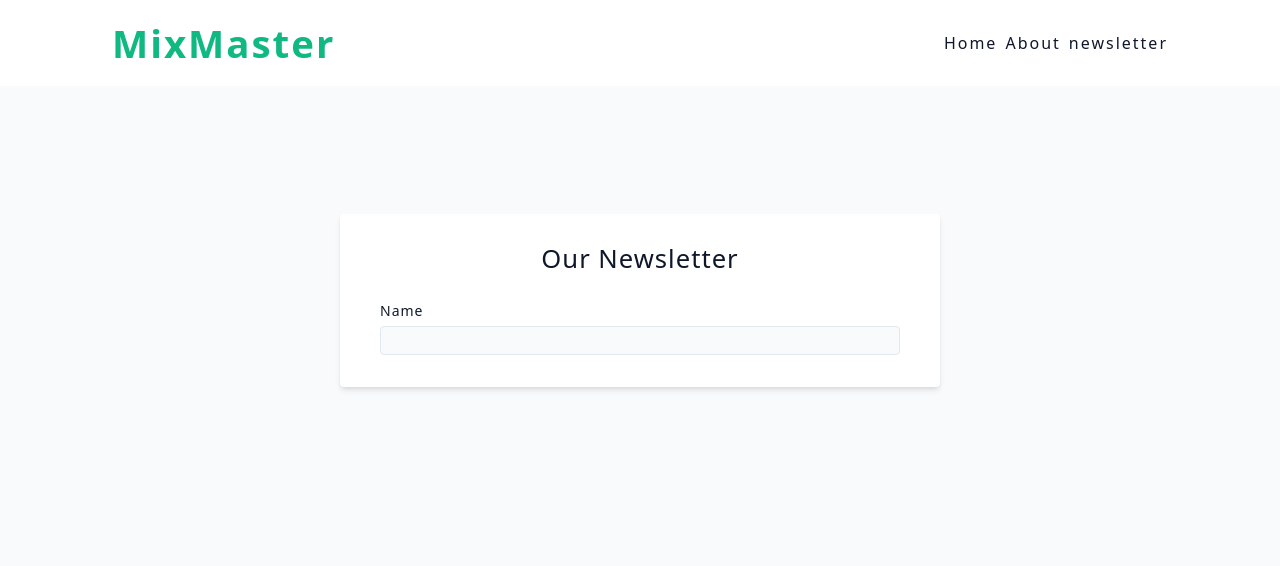
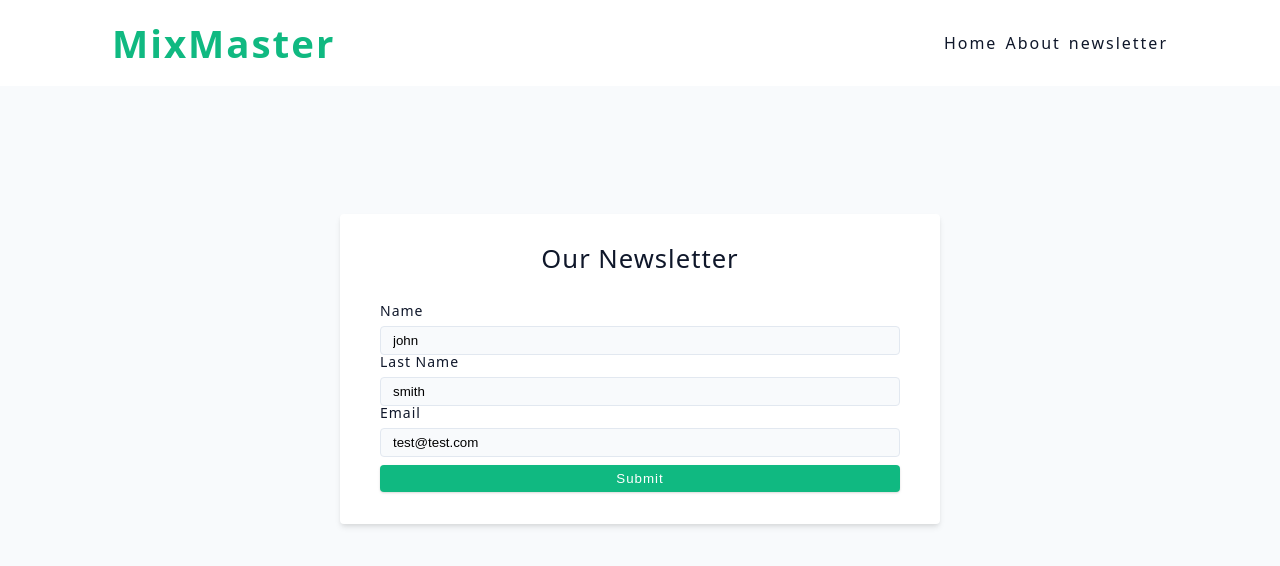
Before and after one commit to Eduardo5011/mix-master, a React (Vite) app: page /newsletter in a window 1280 px wide. Shown: the top 566 px of the page. Built offline with nearby package versions, Linux system fonts and the light colour scheme.

Commit message:
updated newsletter

```diff
--- a/src/App.jsx
+++ b/src/App.jsx
@@ -12,6 +12,7 @@
 
 import { loader as landingLoader } from "./pages/Landing";
 import { loader as singleCocktailLoader } from "./pages/Cocktail";
+import { action as newsletterAction } from "./pages/Newsletter";
 
 const router = createBrowserRouter([
   {
@@ -27,13 +28,14 @@
       },
       {
         path: "cocktail/:id",
-        errorElement: <SinglePageError/>,
+        errorElement: <SinglePageError />,
         loader: singleCocktailLoader,
         element: <Cocktail />,
       },
       {
         path: "newsletter",
         element: <Newsletter />,
+        action: newsletterAction,
       },
       {
         path: "about",
--- a/src/main.jsx
+++ b/src/main.jsx
@@ -2,6 +2,7 @@
 import ReactDOM from "react-dom/client";
 import App from "./App";
 import { ToastContainer } from "react-toastify";
+import 'react-toastify/dist/ReactToastify.css';
 
 import "./index.css";
 
--- a/src/pages/Newsletter.jsx
+++ b/src/pages/Newsletter.jsx
@@ -1,8 +1,23 @@
 import React from "react";
+import { Form, redirect } from 'react-router-dom';
+import axios from 'axios';
+import { toast } from 'react-toastify';
+
+const newsletterUrl = 'https://www.course-api.com/cocktails-newsletter';
+
+export const action = async ({request})=>{
+  const formData = await request.formData()
+  const data = Object.fromEntries(formData)
+  const response = await axios.post(newsletterUrl, data)
+
+  console.log(response)
+  toast.success(response.data.msg)
+  return redirect('/')
+}
 
 const Newsletter = () => {
   return (
-    <form className="form">
+    <Form className="form" method="POST">
       <h4 style={{ textAlign: "center", marginBottom: "2rem" }}>
         Our newsletter
       </h4>
@@ -15,10 +30,41 @@
           className="form-input"
           name="name"
           id="name"
-          defaultValue=""
+          defaultValue="john"
         />
       </div>
-    </form>
+      <div>
+        <label htmlFor="lastName" className="form-label">
+          Last Name
+        </label>
+        <input
+          type="text"
+          className="form-input"
+          name="lastName"
+          id="lastName"
+          defaultValue="smith"
+        />
+      </div>
+      <div>
+        <label htmlFor="email" className="form-label">
+          Email
+        </label>
+        <input
+          type="text"
+          className="form-input"
+          name="email"
+          id="email"
+          defaultValue="test@test.com"
+        />
+      </div>
+      <button
+        type="submit"
+        className="btn btn-block"
+        style={{ marginTop: "0.5rem" }}
+      >
+        submit
+      </button>
+    </Form>
   );
 };
 
```
